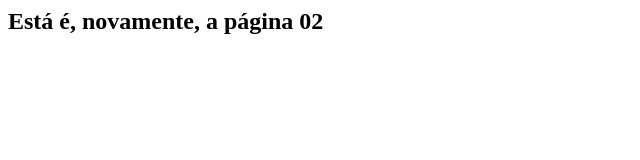
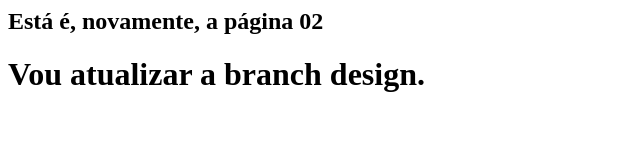
Before and after one commit to mzfinfo/estudo-git, a plain HTML site: page pagina02.html in a window 1280 px wide. Shown: the whole page, without its empty margins (0-640 px from the left). Drawn offline with Linux system fonts and the light colour scheme.

Commit message:
Atualizacao da branch design.

```diff
--- a/pagina02.html
+++ b/pagina02.html
@@ -3,5 +3,7 @@
 </head>
 <body>
 	<h2> Está é, novamente, a página 02 </h2>
+
+	<h1> Vou atualizar a branch design. </h1>
 </body>
 </html>
```
